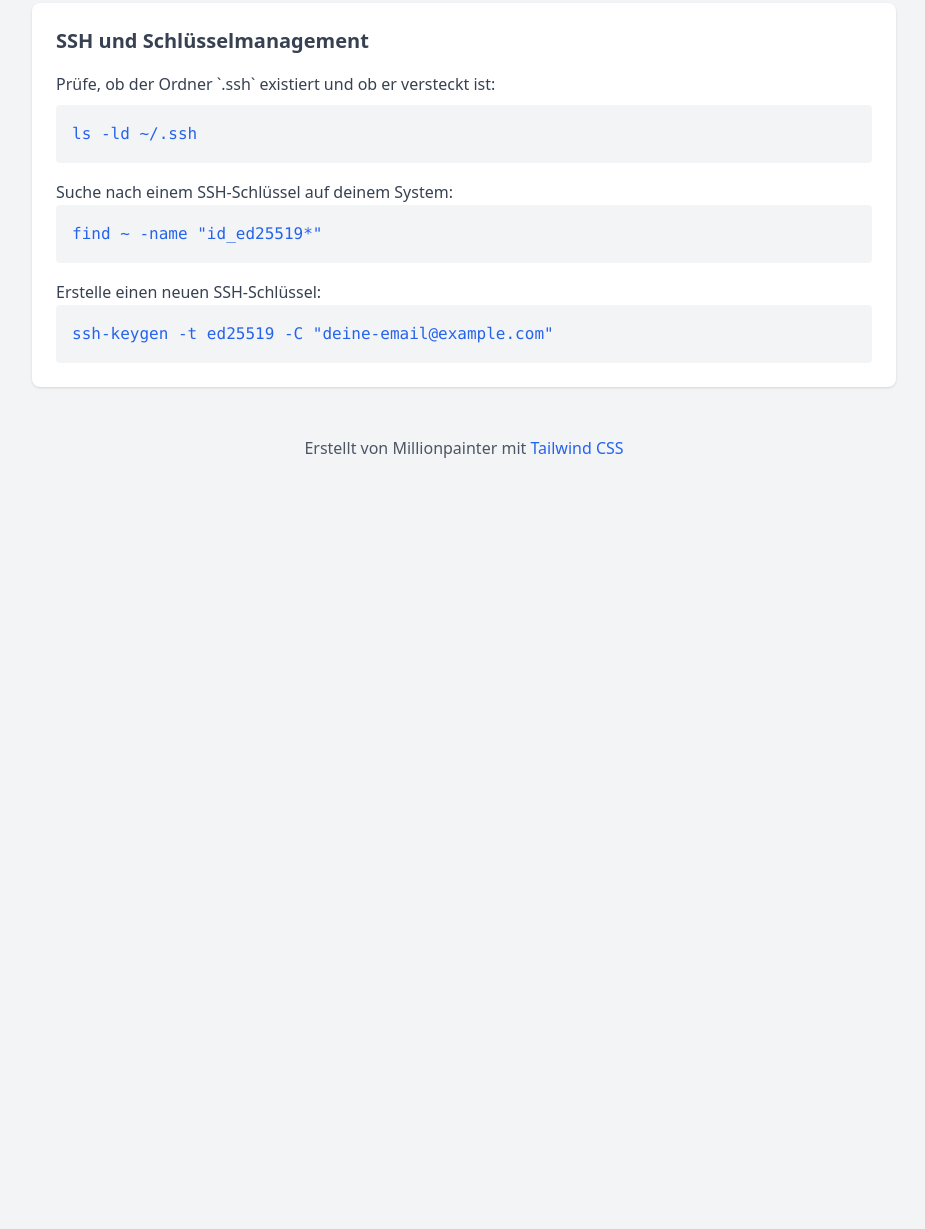
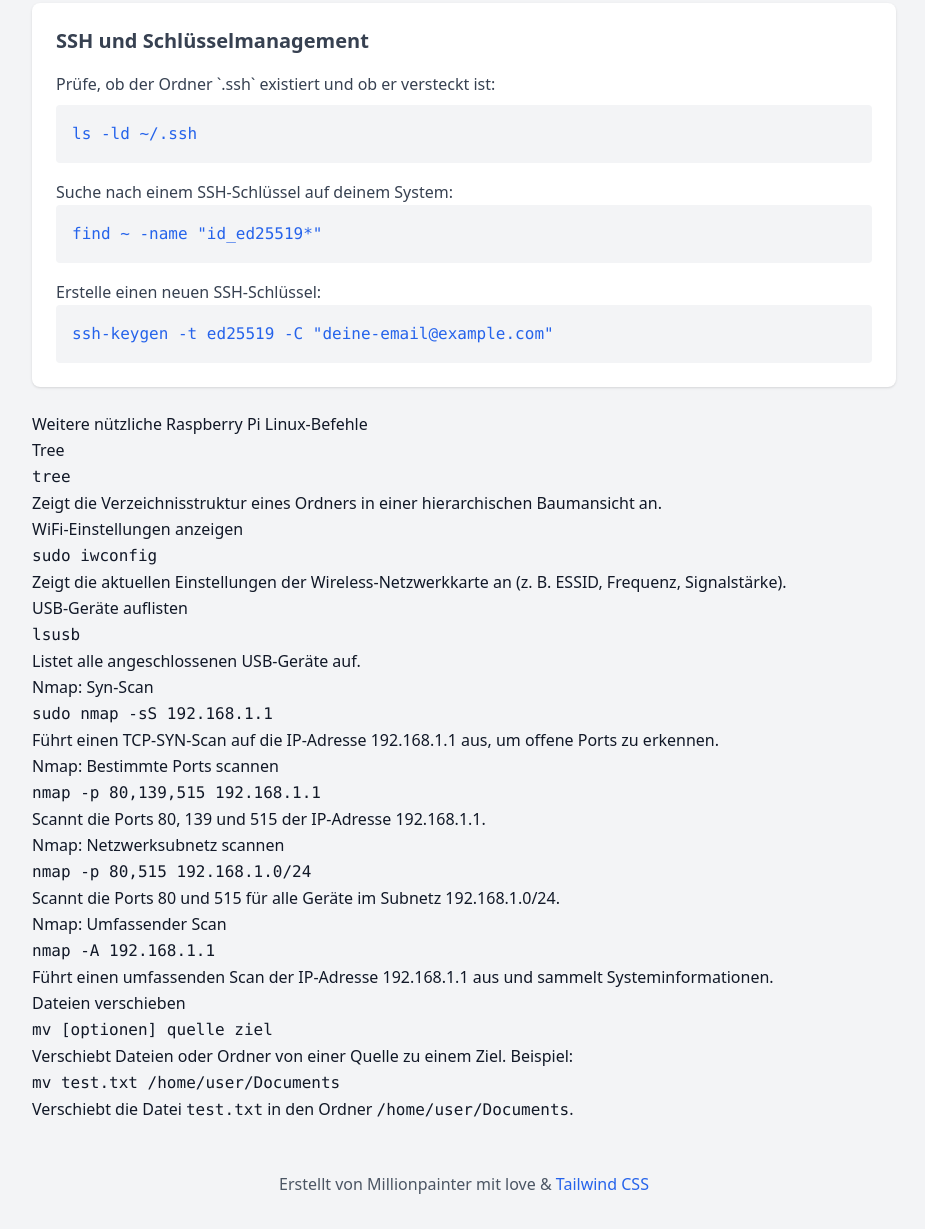
Before and after one commit to Phil-star1984/learnlinux, a plain HTML site: page index.html in a window 1280 px wide. Shown: the part 3857-5086 px from the top of the page, without its empty margins (176-1101 px from the left). Before the commit the page ends 4350 px from the top, so only its background shows below. Drawn offline with nearby package versions, Linux system fonts and the light colour scheme.

Commit message:
add: more linux commands

```diff
--- a/index.html
+++ b/index.html
@@ -186,10 +186,64 @@
     </div>
   </div>
 </section>
+<section id="raspi-linux-commands">
+  <h2>Weitere nützliche Raspberry Pi Linux-Befehle</h2>
+
+  <article>
+    <h3>Tree</h3>
+    <p><code>tree</code></p>
+    <p>Zeigt die Verzeichnisstruktur eines Ordners in einer hierarchischen Baumansicht an.</p>
+  </article>
+
+  <article>
+    <h3>WiFi-Einstellungen anzeigen</h3>
+    <p><code>sudo iwconfig</code></p>
+    <p>Zeigt die aktuellen Einstellungen der Wireless-Netzwerkkarte an (z. B. ESSID, Frequenz, Signalstärke).</p>
+  </article>
+
+  <article>
+    <h3>USB-Geräte auflisten</h3>
+    <p><code>lsusb</code></p>
+    <p>Listet alle angeschlossenen USB-Geräte auf.</p>
+  </article>
+
+  <article>
+    <h3>Nmap: Syn-Scan</h3>
+    <p><code>sudo nmap -sS 192.168.1.1</code></p>
+    <p>Führt einen TCP-SYN-Scan auf die IP-Adresse 192.168.1.1 aus, um offene Ports zu erkennen.</p>
+  </article>
+
+  <article>
+    <h3>Nmap: Bestimmte Ports scannen</h3>
+    <p><code>nmap -p 80,139,515 192.168.1.1</code></p>
+    <p>Scannt die Ports 80, 139 und 515 der IP-Adresse 192.168.1.1.</p>
+  </article>
+
+  <article>
+    <h3>Nmap: Netzwerksubnetz scannen</h3>
+    <p><code>nmap -p 80,515 192.168.1.0/24</code></p>
+    <p>Scannt die Ports 80 und 515 für alle Geräte im Subnetz 192.168.1.0/24.</p>
+  </article>
+
+  <article>
+    <h3>Nmap: Umfassender Scan</h3>
+    <p><code>nmap -A 192.168.1.1</code></p>
+    <p>Führt einen umfassenden Scan der IP-Adresse 192.168.1.1 aus und sammelt Systeminformationen.</p>
+  </article>
+
+  <article>
+    <h3>Dateien verschieben</h3>
+    <p><code>mv [optionen] quelle ziel</code></p>
+    <p>Verschiebt Dateien oder Ordner von einer Quelle zu einem Ziel. Beispiel:</p>
+    <p><code>mv test.txt /home/user/Documents</code></p>
+    <p>Verschiebt die Datei <code>test.txt</code> in den Ordner <code>/home/user/Documents</code>.</p>
+  </article>
+
+</section>
 
 
     <footer class="text-center text-gray-600 mt-12">
-      <p>Erstellt von <a href="http://www.millionpainter.de" target="_blank">Millionpainter</a> mit  <span class="text-blue-600">Tailwind CSS</span></p>
+      <p>Erstellt von <a href="http://www.millionpainter.de" target="_blank">Millionpainter</a> mit love & <span class="text-blue-600">Tailwind CSS</span></p>
     </footer>
   </div>
 </body>
```
